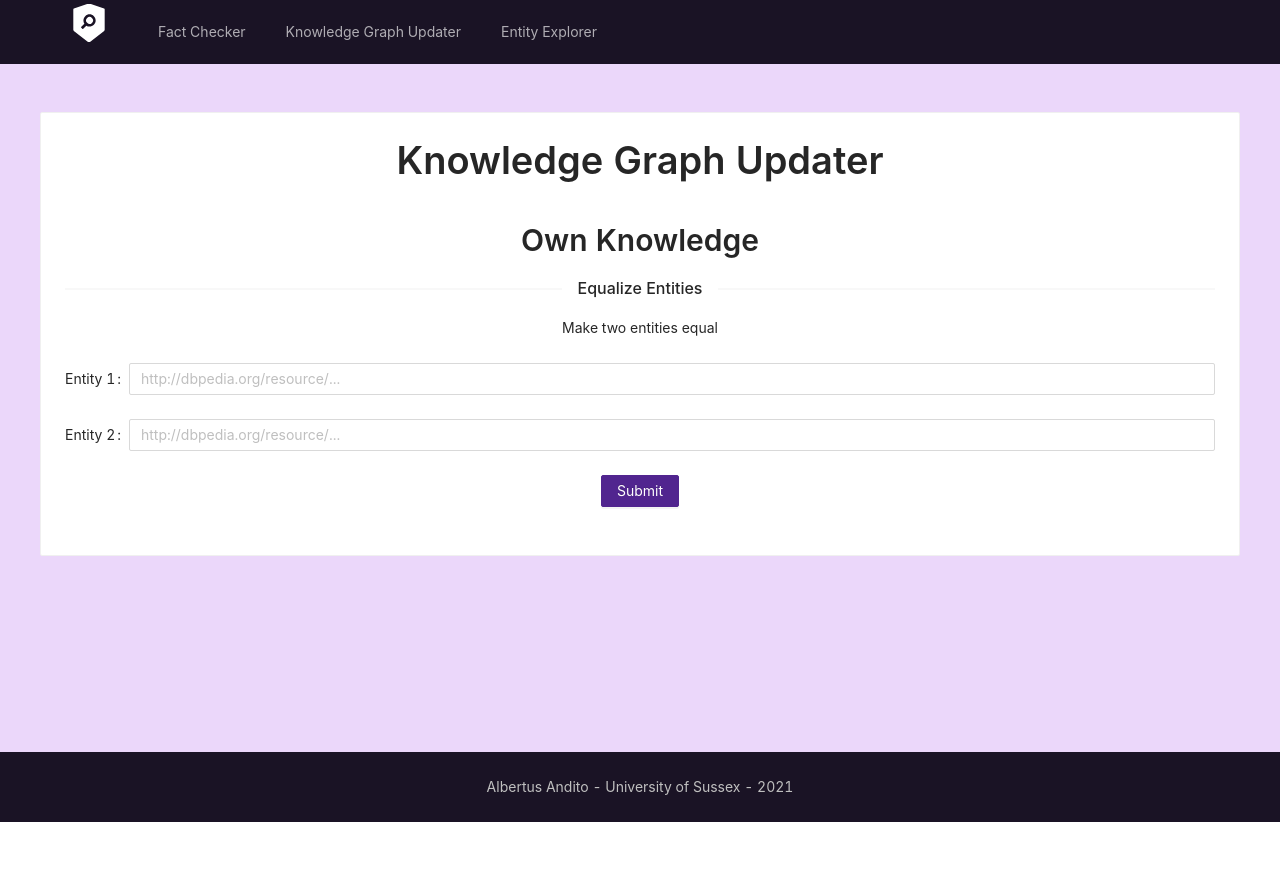
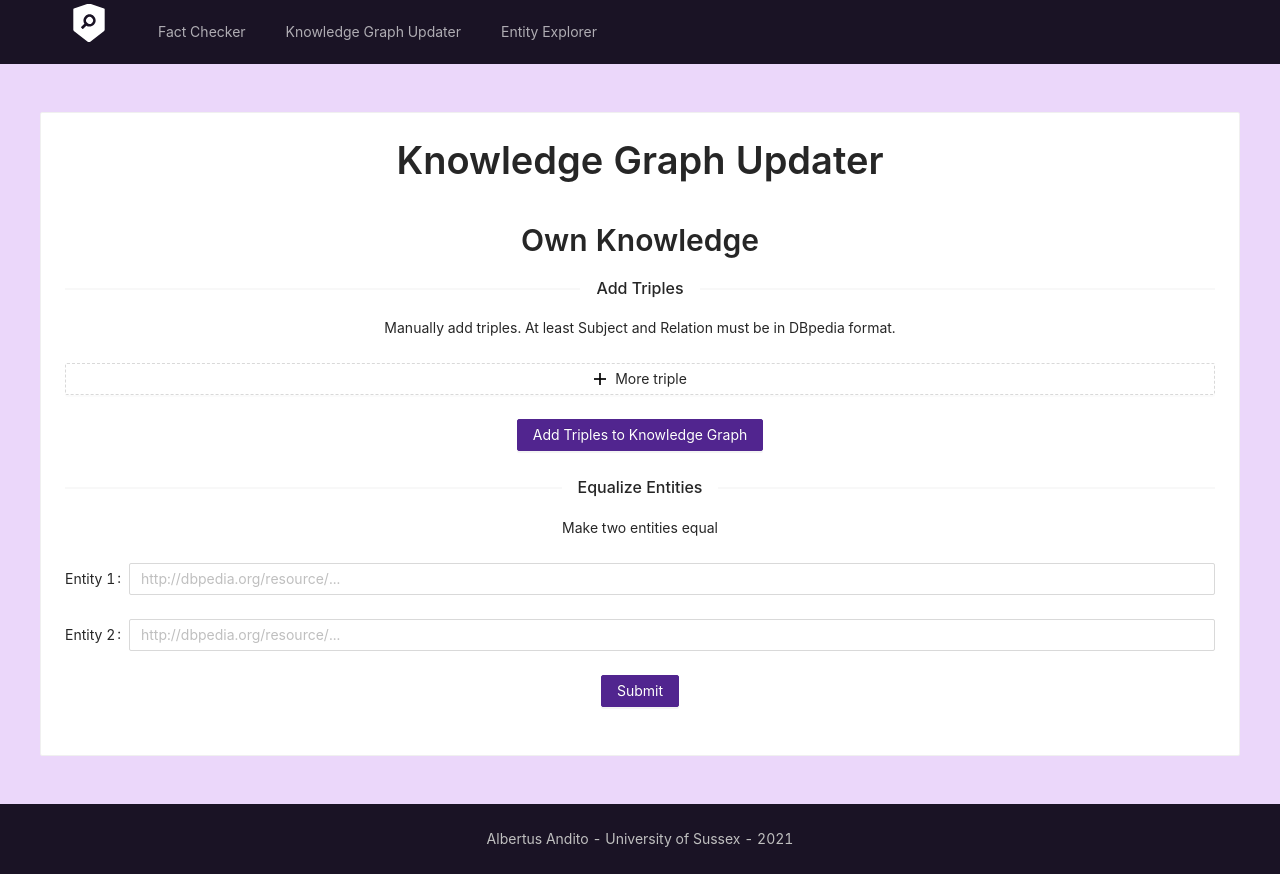
Before and after one commit to albertus-andito/fake-news-detection, a React (Create React App) app in the folder ui/: page /own-knowledge in a window 1280 px wide. Before the commit the page ends 822 px from the top, so only its background shows below. Built offline with nearby package versions, Linux system fonts and the light colour scheme.

Commit message:
add own knowledge ui

```diff
--- a/ui/src/components/TriplesFormInput.js
+++ b/ui/src/components/TriplesFormInput.js
@@ -38,13 +38,13 @@ function TriplesFormInput() {
                     ))}
                     <Form.Item>
                         <Button type="dashed" onClick={() => add()} block icon={<PlusOutlined />}>
-                            Add triple
+                            More triple
                         </Button>
                     </Form.Item>
                 </>
             )}
         </Form.List>
     );
-};
+}
 
 export default TriplesFormInput;
--- a/ui/src/views/AddOwnKnowledgeView.js
+++ b/ui/src/views/AddOwnKnowledgeView.js
@@ -2,19 +2,62 @@ import {Alert, Button, Card, Divider, Form, Input, Typography} from "antd";
 import axios from "axios";
 import React, { useState } from 'react';
 import showErrorModal from "../components/ShowErrorModal";
+import TriplesFormInput from "../components/TriplesFormInput";
+
+function AddTriplesForm() {
+    const [isLoading, setIsLoading] = useState(false);
+    const [isSuccess, setIsSuccess] = useState(false);
+
+    const onSubmit = (values) => {
+        if (!values.triples || values.triples.length == 0) {
+            setIsLoading(false);
+        } else {
+            values.triples.forEach(value => {
+                value.objects = [value.objects]
+            });
+            axios.post(`/kgu/triples/`, values.triples)
+                .then(response => {
+                    setIsSuccess(true);
+                    setIsLoading(false);
+                })
+                .catch(error => {
+                    setIsLoading(false);
+                    if (error.response.status == 409) {
+                        console.log(error.response.data)
+                    }
+                });
+        }
+    }
+
+    return(
+        <Form layout='vertical' onFinish={onSubmit} requiredMark={false} style={{ margin: '24px 0 0 0'}}>
+             <TriplesFormInput />
+             <Form.Item>
+                 <Button type='primary' htmlType='submit' disabled={isLoading}>
+                     Add Triples to Knowledge Graph
+                 </Button>
+             </Form.Item>
+            {isSuccess && <Alert message="Triples have been added to the knowledge graph" type="success" />}
+         </Form>
+    )
+}
 
 function EqualizeTripleForm() {
-    const [isSuccess, setSuccess] = useState(false);
+    const [isLoading, setIsLoading] = useState(false);
+    const [isSuccess, setIsSuccess] = useState(false);
 
     const onEqualizeEntitiesSubmit = (values) =>{
-        setSuccess(false);
+        setIsLoading(true);
+        setIsSuccess(false);
         axios.post('/kgu/entity/equals/', values)
         .then(response => {
-            setSuccess(true);
+            setIsSuccess(true);
+            setIsLoading(false);
         }).catch(error => {
-            console.log('error')
-            showErrorModal(error)
-            setSuccess(false)
+            showErrorModal(error);
+            setIsSuccess(false);
+            setIsLoading(false);
+
         })
     }
 
@@ -35,7 +78,7 @@ function EqualizeTripleForm() {
                 <Input placeholder='http://dbpedia.org/resource/...'/>
             </Form.Item>
             <Form.Item>
-                <Button type="primary" htmlType="submit">
+                <Button type="primary" htmlType="submit" disabled={isLoading}>
                     Submit
                 </Button>
             </Form.Item>
@@ -50,6 +93,12 @@ function AddOwnKnowledge() {
             <Typography.Title style={{ textAlign: 'center' }}>Knowledge Graph Updater</Typography.Title>
             <Typography.Title level={2} style={{ textAlign: 'center' }}>Own Knowledge</Typography.Title>
 
+            <Divider>Add Triples</Divider>
+            <Typography style={{ textAlign: 'center' }}>
+                Manually add triples. At least Subject and Relation must be in DBpedia format.
+            </Typography>
+            <AddTriplesForm />
+
             <Divider>Equalize Entities</Divider>
             <Typography style={{ textAlign: 'center' }}>
                 Make two entities equal
```
